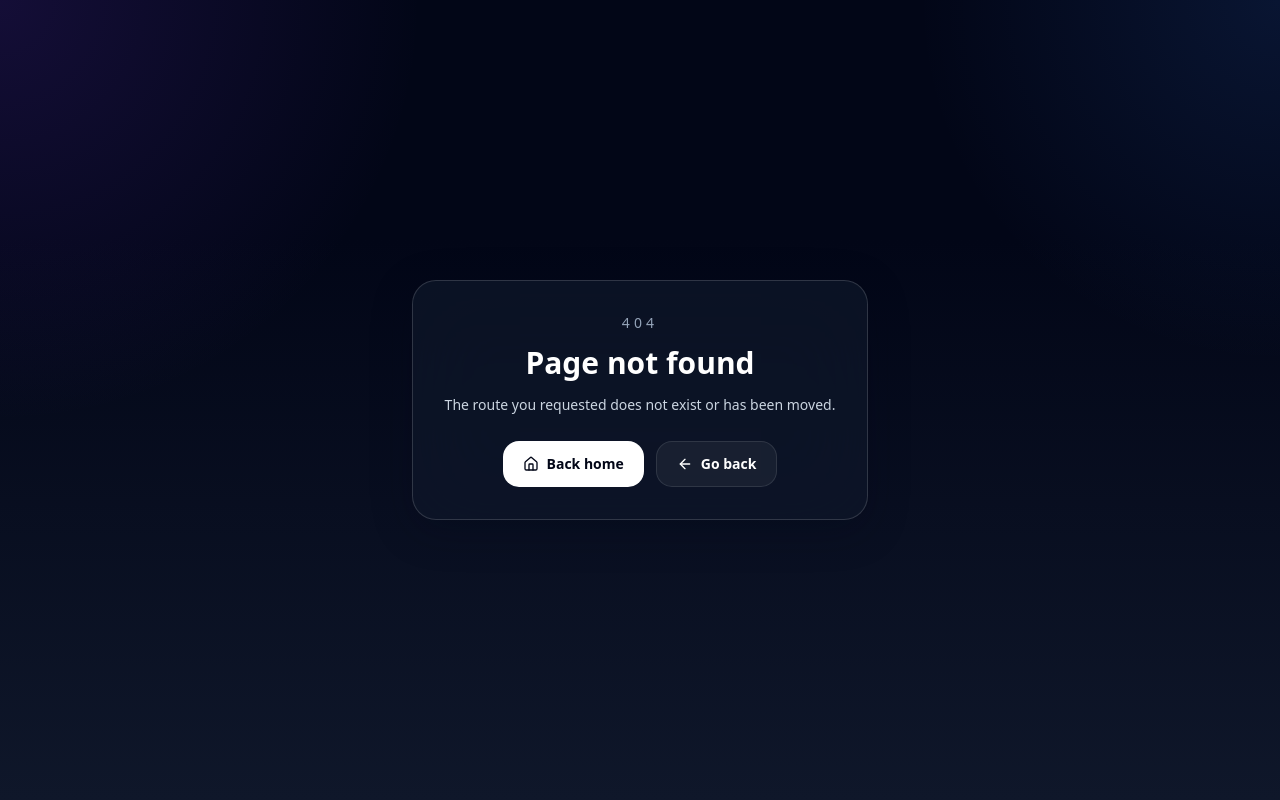
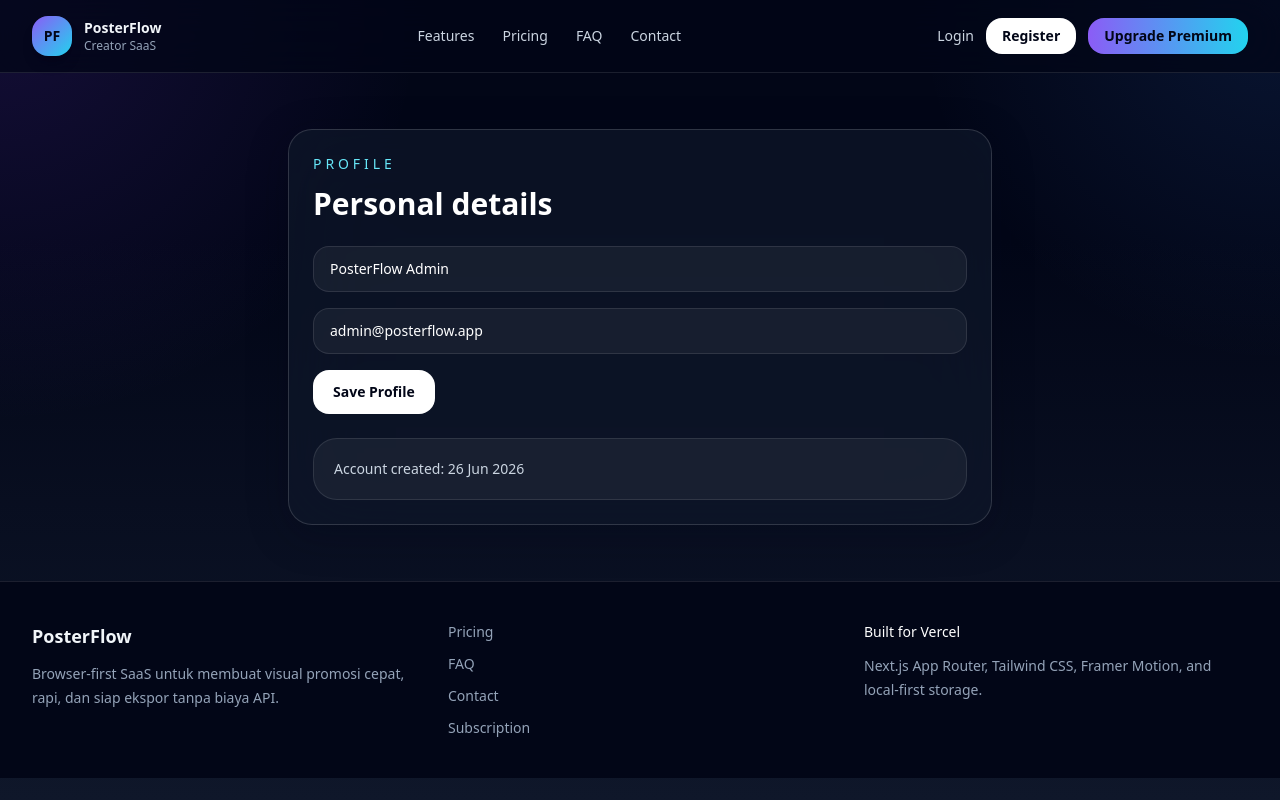
Before and after one commit to sunandarradit3-maker/picedit-profil-game-ml, a Next.js app: page /profile in a window 1280 px wide. Before the commit this address had no page. Built offline with nearby package versions, Linux system fonts and the light colour scheme.

Commit message:
Add ProfilePage component for user profile management

```diff
--- /dev/null
+++ b/app/profile/page.tsx
@@ -0,0 +1,57 @@
+'use client';
+
+import { useEffect, useState } from 'react';
+import { AuthGuard } from '@/components/auth-guard';
+import { SiteNav } from '@/components/site-nav';
+import { SiteFooter } from '@/components/site-footer';
+import { Card, Input, Button } from '@/components/ui';
+import { getCurrentUser, updateCurrentUser } from '@/lib/auth';
+import { formatDate } from '@/lib/utils';
+
+export default function ProfilePage() {
+  const [user, setUser] = useState(getCurrentUser());
+  const [name, setName] = useState(user?.name ?? '');
+  const [email, setEmail] = useState(user?.email ?? '');
+  const [message, setMessage] = useState('');
+
+  useEffect(() => {
+    const current = getCurrentUser();
+    setUser(current);
+    setName(current?.name ?? '');
+    setEmail(current?.email ?? '');
+  }, []);
+
+  const save = () => {
+    try {
+      const updated = updateCurrentUser({ name, email: email.toLowerCase() });
+      setUser(updated);
+      setMessage('Profile saved.');
+    } catch (error) {
+      setMessage(error instanceof Error ? error.message : 'Failed to save profile.');
+    }
+  };
+
+  return (
+    <div className="min-h-screen">
+      <SiteNav />
+      <main className="mx-auto max-w-3xl px-4 py-14 sm:px-6 lg:px-8">
+        <AuthGuard>
+          <Card>
+            <p className="text-sm uppercase tracking-[0.28em] text-cyan-300">Profile</p>
+            <h1 className="mt-3 text-3xl font-semibold text-white">Personal details</h1>
+            <div className="mt-6 space-y-4">
+              <Input value={name} onChange={e => setName(e.target.value)} placeholder="Name" />
+              <Input value={email} onChange={e => setEmail(e.target.value)} placeholder="Email" />
+              <Button onClick={save}>Save Profile</Button>
+              {message ? <p className="text-sm text-slate-300">{message}</p> : null}
+            </div>
+            <div className="mt-6 rounded-3xl border border-white/10 bg-white/5 p-5 text-sm text-slate-300">
+              Account created: {user ? formatDate(new Date(user.createdAt)) : '-'}
+            </div>
+          </Card>
+        </AuthGuard>
+      </main>
+      <SiteFooter />
+    </div>
+  );
+}
```
